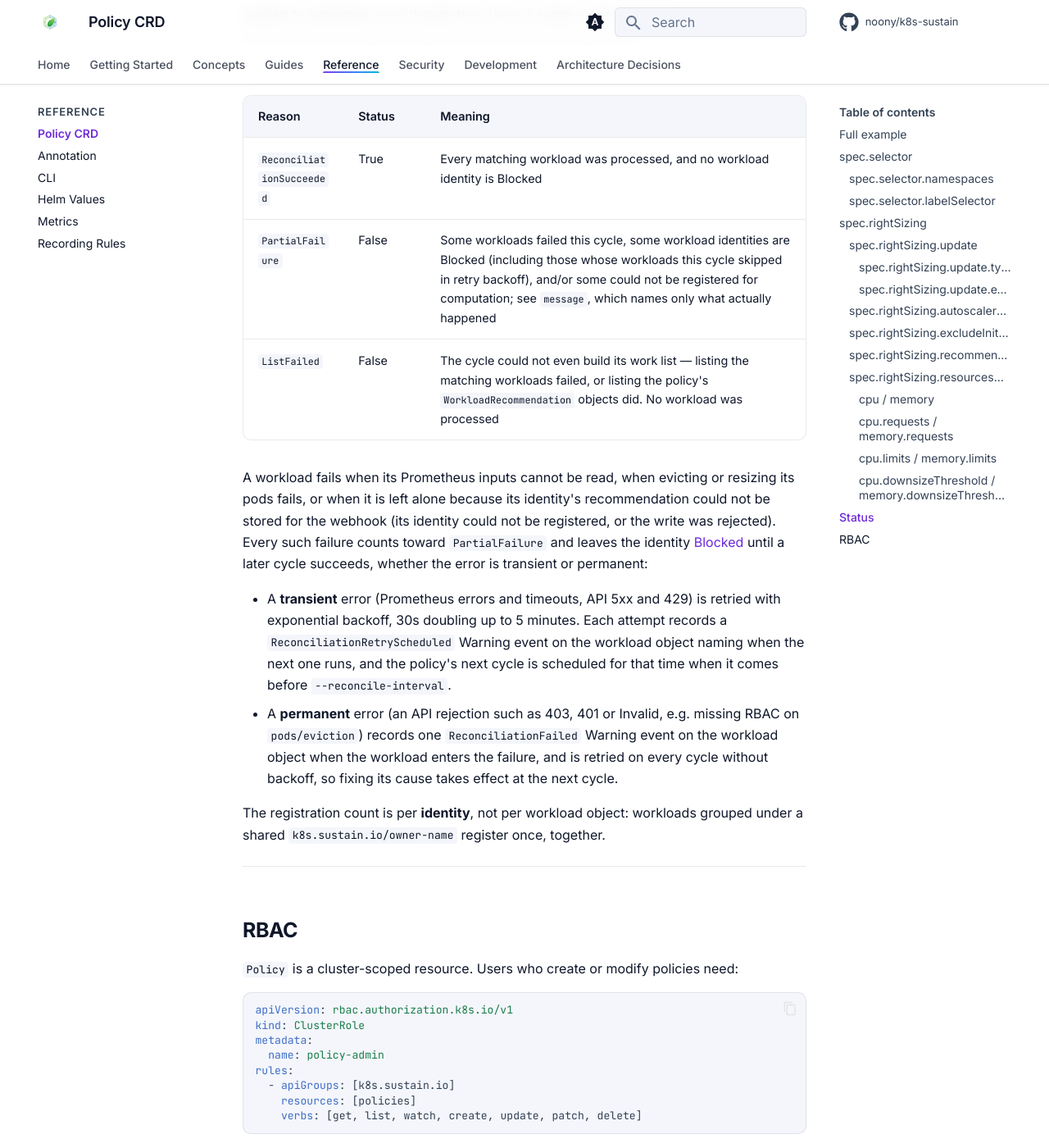
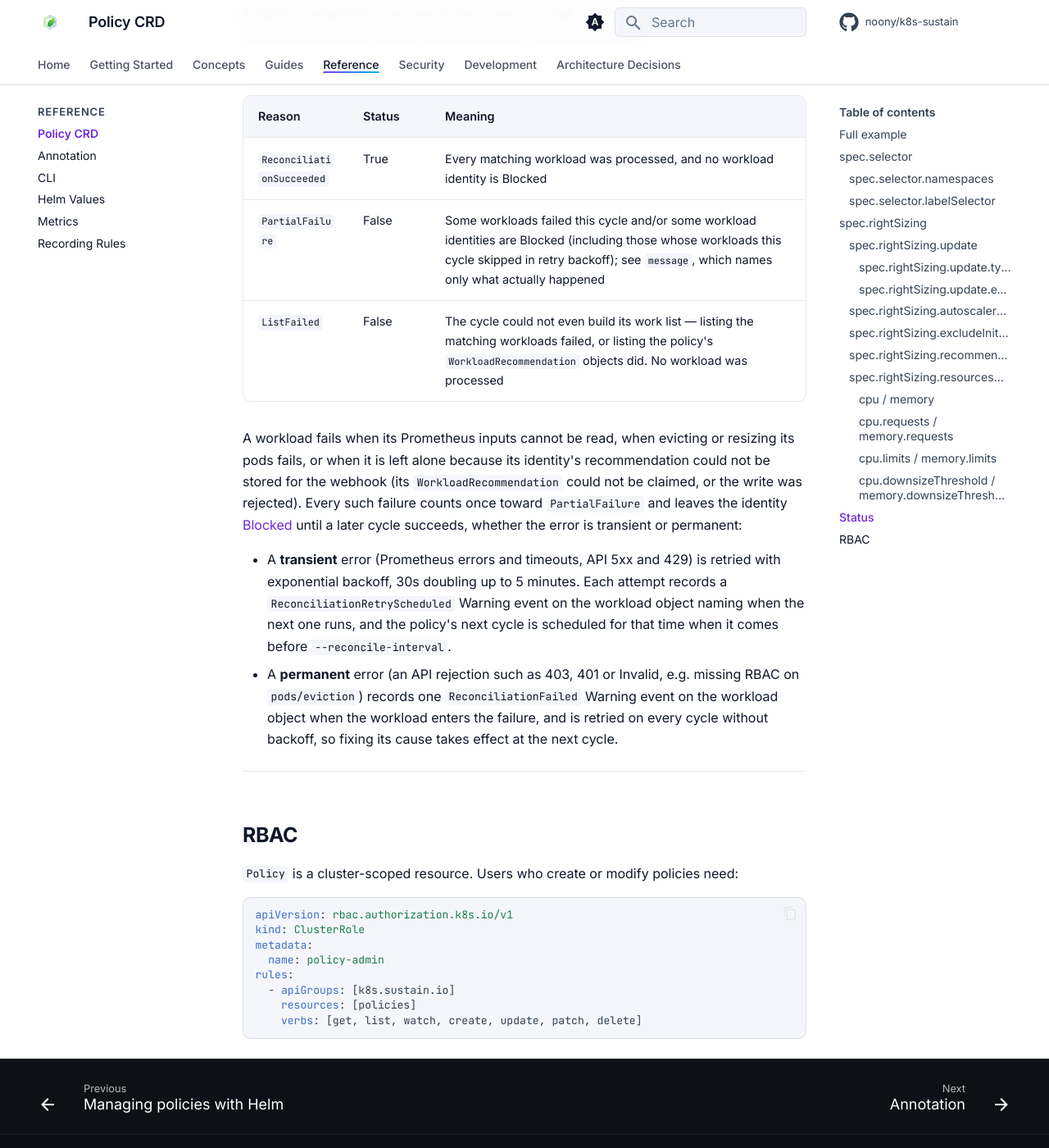
Before and after one commit to noony/k8s-sustain, an MkDocs documentation site: the page built from docs/reference/policy.md, in a window 1280 px wide and 1400 px high, scrolled down 8335 px. Shown: the whole window at 82% size. Built offline with MkDocs 1.6.1 and Material for MkDocs 9.7.7, drawn with Linux system fonts in a browser that asks for light colours; comment, search, counter and statistics services are not loaded; the version menu is left out.

```diff
--- a/docs/reference/policy.md
+++ b/docs/reference/policy.md
@@ -250,14 +250,14 @@
 | Reason | Status | Meaning |
 |--------|--------|---------|
 | `ReconciliationSucceeded` | True | Every matching workload was processed, and no workload identity is Blocked |
-| `PartialFailure` | False | Some workloads failed this cycle, some workload identities are Blocked (including those whose workloads this cycle skipped in retry backoff), and/or some could not be registered for computation; see `message`, which names only what actually happened |
+| `PartialFailure` | False | Some workloads failed this cycle and/or some workload identities are Blocked (including those whose workloads this cycle skipped in retry backoff); see `message`, which names only what actually happened |
 | `ListFailed` | False | The cycle could not even build its work list — listing the matching workloads failed, or listing the policy's `WorkloadRecommendation` objects did. No workload was processed |
 
 A workload fails when its Prometheus inputs cannot be read, when evicting or
 resizing its pods fails, or when it is left alone because its identity's
-recommendation could not be stored for the webhook (its identity could not
-be registered, or the write was rejected). Every such failure counts toward
-`PartialFailure` and leaves the identity
+recommendation could not be stored for the webhook (its
+`WorkloadRecommendation` could not be claimed, or the write was rejected).
+Every such failure counts once toward `PartialFailure` and leaves the identity
 [Blocked](../reference/metrics.md#drift-retry-autoscaler) until a later
 cycle succeeds, whether the error is transient or permanent:
 
@@ -271,10 +271,6 @@
   Warning event on the workload object when the workload enters the failure,
   and is retried on every cycle without backoff, so fixing its cause takes
   effect at the next cycle.
-
-The registration count is per **identity**, not per workload object:
-workloads grouped under a shared `k8s.sustain.io/owner-name` register once,
-together.
 
 ---
 
```
Also changed, not shown: 3 other files.
